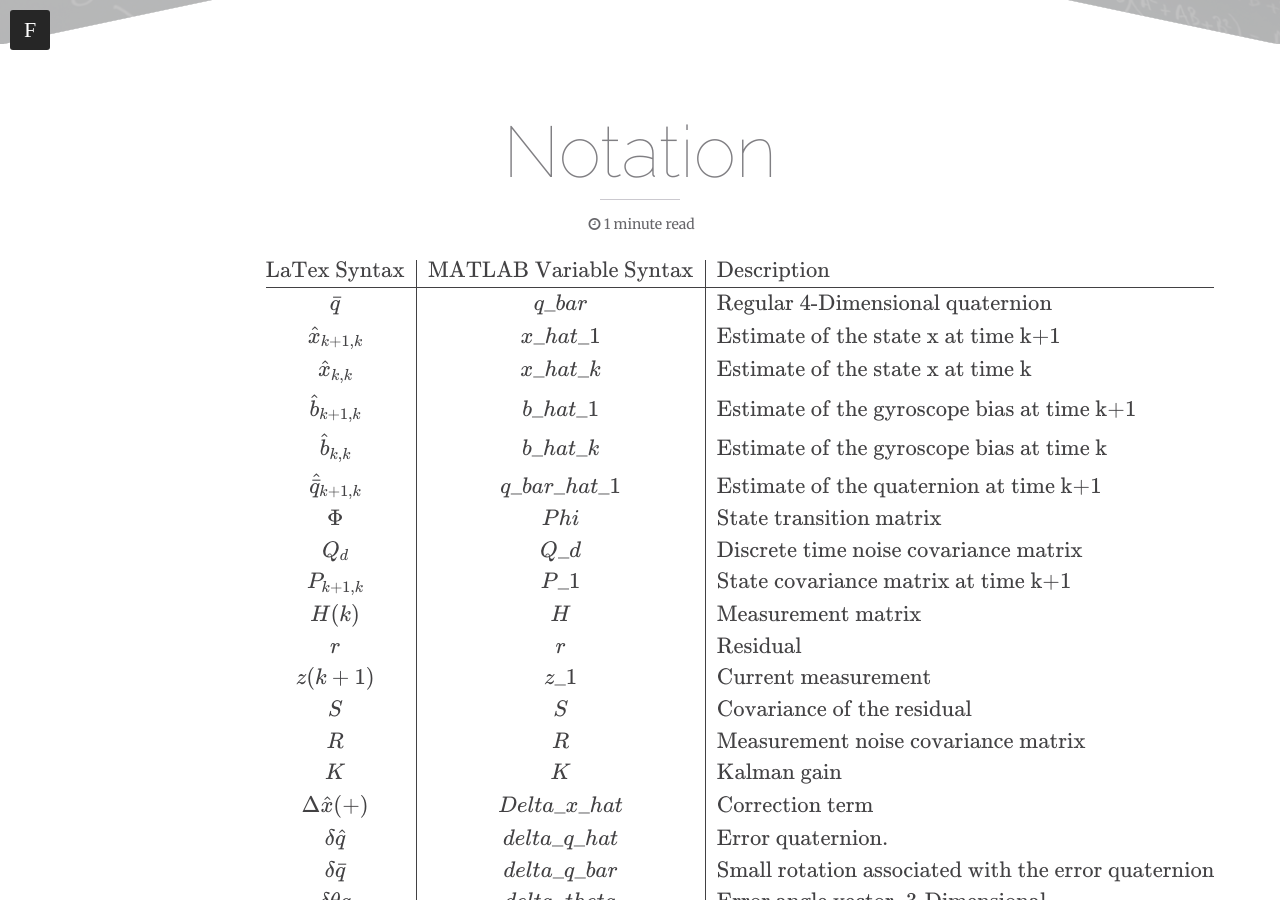
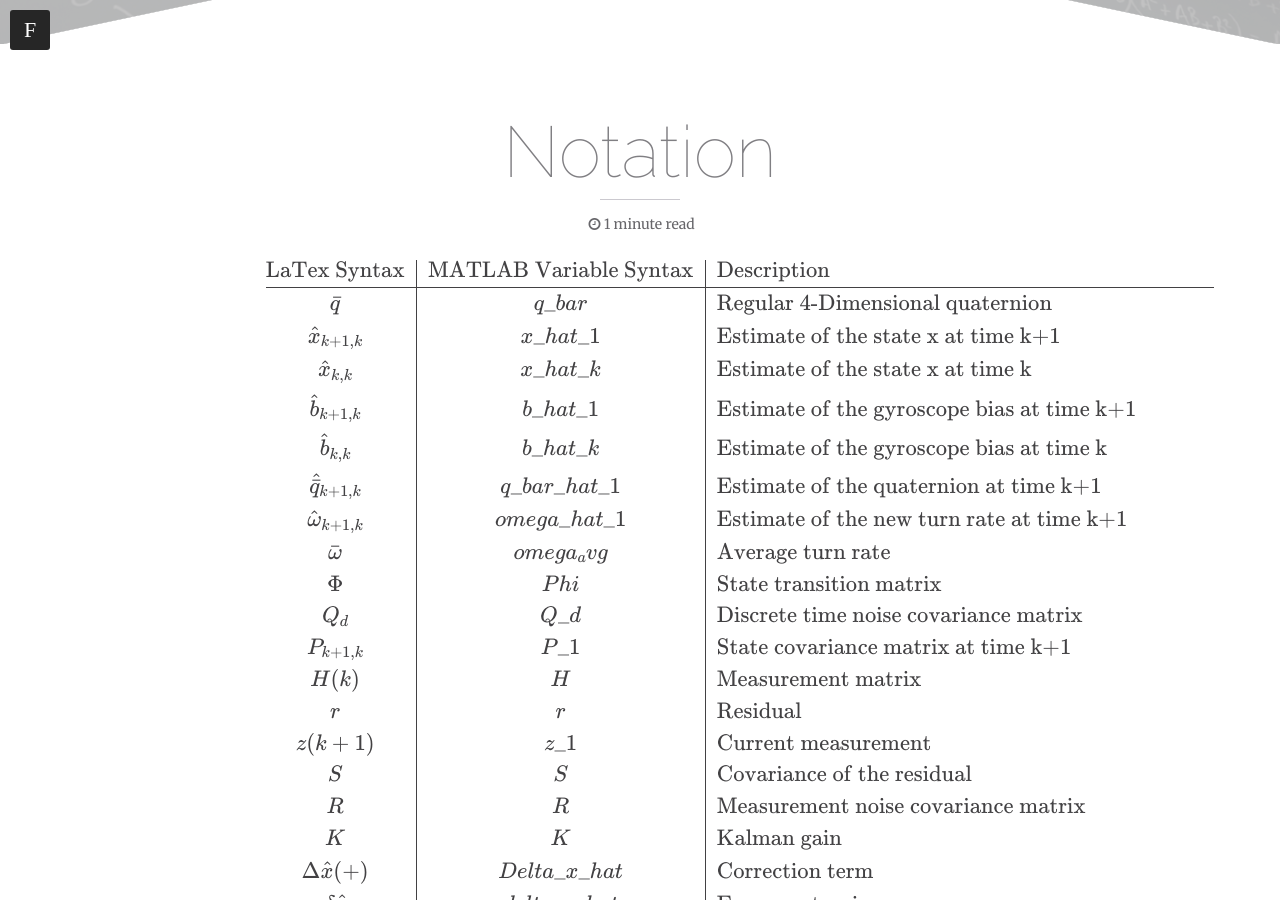
Before and after one commit to jeljaik/extended-kalman-filter, a Jekyll site: the page built from notation.md, in a window 1280 px wide and 900 px high, scrolled down 496 px. Built offline with Jekyll 4.4.1, drawn with Linux system fonts in a browser that asks for light colours; nearby versions of some CDN libraries; formulas are drawn with MathJax 3; comment, search, counter and statistics services are not loaded; some of the changed text lies outside the part shown.

Commit message:
Update notation.md

```diff
--- a/notation.md
+++ b/notation.md
@@ -14,10 +14,12 @@ $$
 \hline
  \bar{q}                  &  q\_bar               & \text{Regular 4-Dimensional quaternion}                                          \\
  \hat{x}_{k+1,k}          &  x\_hat\_1            & \text{Estimate of the state x at time k+1}                                       \\
- \hat{x}_{k, k}           &  x\_hat\_k             & \text{Estimate of the state x at time k}                                         \\
+ \hat{x}_{k, k}           &  x\_hat\_k            & \text{Estimate of the state x at time k}                                         \\
  \hat{b}_{k+1, k}         &  b\_hat\_1            & \text{Estimate of the gyroscope bias at time k+1}                                \\
  \hat{b}_{k, k}           &  b\_hat\_k            & \text{Estimate of the gyroscope bias at time k}                                  \\
  \hat{\bar{q}}_{k+1, k}   &  q\_bar\_hat\_1       & \text{Estimate of the quaternion at time k+1}                                    \\
+ \hat{\omega}_{k+1, k}    &  omega\_hat\_1        & \text{Estimate of the new turn rate at time k+1} \\
+ \bar{\omega}             &  omega_avg            & \text{Average turn rate} \\
  \Phi                     &  Phi                  & \text{State transition matrix}                                                   \\
  Q_d                      &  Q\_d                 & \text{Discrete time noise covariance matrix}                                     \\
  P_{k+1, k}               &  P\_1                 & \text{State covariance matrix at time k+1}                                       \\
```
